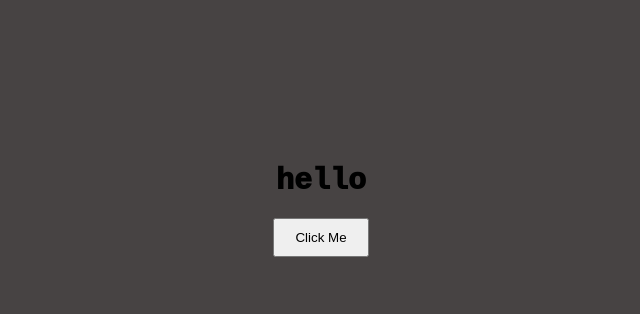
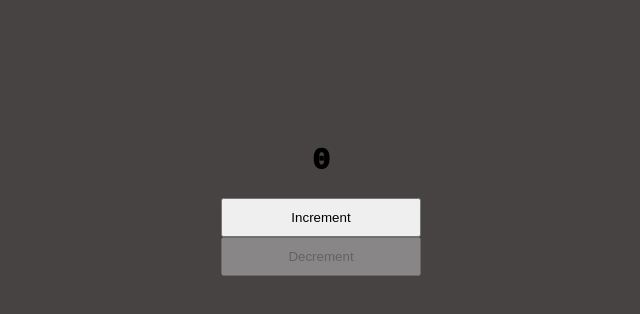
Before and after one commit to vishu118/reactHooks, a React (Create React App) app: page / in a window 1280 px wide. Shown: the top 314 px of the page, without its empty margins (319-959 px from the left). Built offline with nearby package versions, Linux system fonts and the light colour scheme.

Commit message:
use  state

```diff
--- a/src/App.js
+++ b/src/App.js
@@ -2,16 +2,25 @@ import React, {useState} from "react";
 
 
 const App = () => {
+ const [count,setcount] = useState(0)
+  const Increment = () => {
+  setcount(count+1)
+  };
+  const Decrement = () => {
 
-  const changeName = () => {
-
+  if(count > 0){
+setcount(count-1)
+  }
   };
   return (
     <>
       <div className="continer">
-        <h1>hello</h1>
-        <button className="btn" onClick={changeName}>
-          Click Me
+        <h1>{count}</h1>
+        <button className="btn" onClick={Increment} >
+           Increment
+        </button>
+        <button className="btn" onClick={Decrement}disabled = {count==0}>
+           Decrement
         </button>
       </div>
     </>
--- a/src/index.css
+++ b/src/index.css
@@ -26,5 +26,6 @@ h1{
 }
 
 .btn{
+  width: 200px;
   padding:  10px 20px;
 }
```
